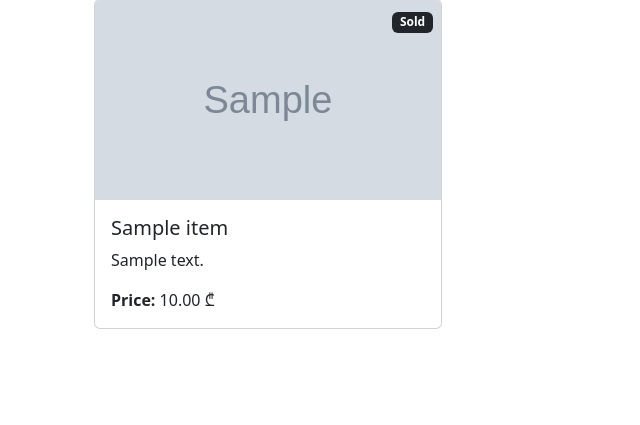
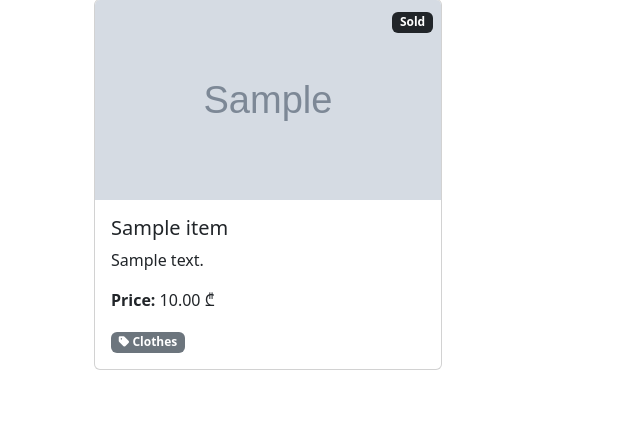
Before and after one commit to lakri/polesharing, a Django app: page /my-items/ in a window 1280 px wide. Shown: the part 151-576 px from the top of the page, without its empty margins (0-640 px from the left). Run offline with Django 4.2, Linux system fonts and the light colour scheme; a user stored in the database is signed in; tables that the repository leaves empty hold one stand-in row (values such as "Sample post"); grey boxes marked "Sample" are stand-in pictures; parts of the project's set-up code (start-up, migrations or seed data) failed here and were passed over.

Commit message:
added categories

```diff
--- a/items/forms.py
+++ b/items/forms.py
@@ -25,10 +25,11 @@ class SignUpForm(UserCreationForm):
 class ItemForm(forms.ModelForm):
     class Meta:
         model = Item
-        fields = ['title', 'description', 'image', 'price', 'is_in_airhall', 'airhall_image', 'airhall_location']
+        fields = ['title', 'description', 'image', 'price', 'category', 'is_in_airhall', 'airhall_image', 'airhall_location']
         widgets = {
             'description': forms.Textarea(attrs={'rows': 4}),
             'is_in_airhall': forms.CheckboxInput(attrs={'class': 'form-check-input'}),
+            'category': forms.Select(attrs={'class': 'form-select'}),
         }
 
     def clean(self):
--- a/items/models.py
+++ b/items/models.py
@@ -8,10 +8,10 @@ from django.core.exceptions import ValidationError
 from django.db.models import Q
 
 CATEGORY_CHOICES = [
-    ('clothes', 'Одежда'),
-    ('shoes', 'Обувь'),
-    ('grip', 'Средства для сцепления'),
-    ('other', 'Другое')
+    ('clothes', 'Clothes'),
+    ('shoes', 'Shoes'),
+    ('grip', 'Grip Aids'),
+    ('other', 'Other')
 ]
 
 class Item(models.Model):
--- a/items/templates/items/my_items.html
+++ b/items/templates/items/my_items.html
@@ -28,6 +28,11 @@
                         <h5 class="card-title">{{ item.title }}</h5>
                         <p class="card-text">{{ item.description|truncatewords:20 }}</p>
                         <p class="card-text"><strong>Price:</strong> {{ item.price }} ₾</p>
+                        <p class="card-text">
+                            <span class="badge bg-secondary">
+                                <i class="fas fa-tag"></i> {{ item.get_category_display }}
+                            </span>
+                        </p>
 
                         {% if item.is_in_airhall %}
                         <div class="alert alert-secondary">
--- a/items/templates/items/my_messages.html
+++ b/items/templates/items/my_messages.html
@@ -27,6 +27,11 @@
                     <div class="card-body">
                         <p class="card-text">{{ conversation.item.description|truncatewords:20 }}</p>
                         <p class="card-text"><strong><i class="fas fa-tag fa-sm"></i> Price:</strong> {{ conversation.item.price }} ₾</p>
+                        <p class="card-text">
+                            <span class="badge bg-secondary">
+                                <i class="fas fa-tag fa-sm"></i> {{ conversation.item.get_category_display }}
+                            </span>
+                        </p>
                         <p class="card-text"><small class="text-muted"><i class="fas fa-user fa-sm"></i> Seller: {{ conversation.item.owner.username }}</small></p>
 
                         <div class="mt-3">
```
